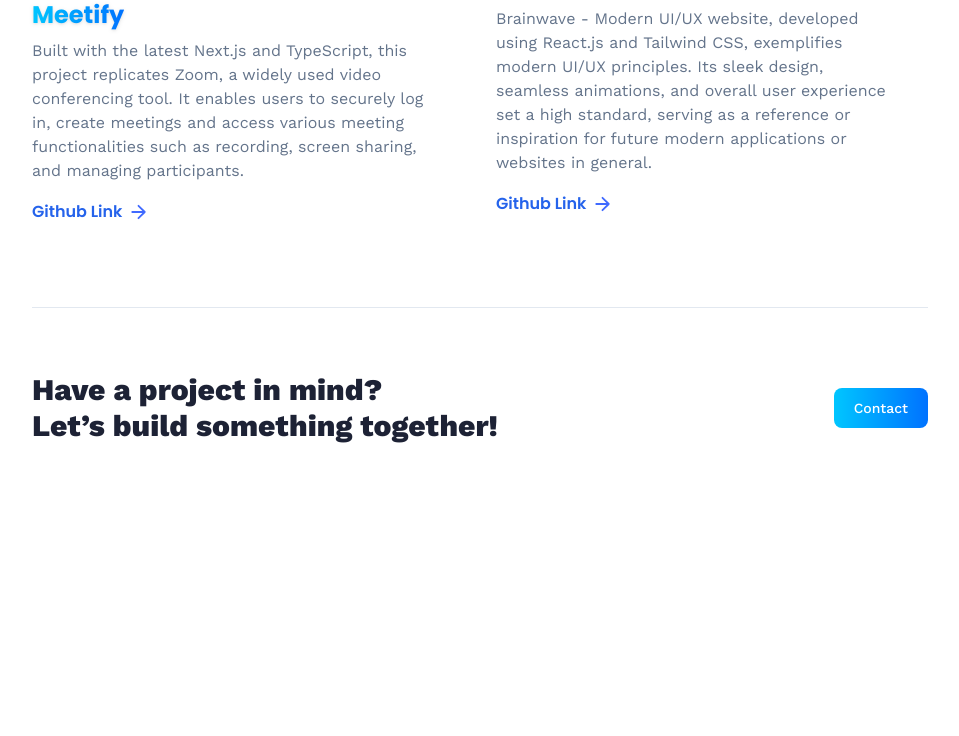
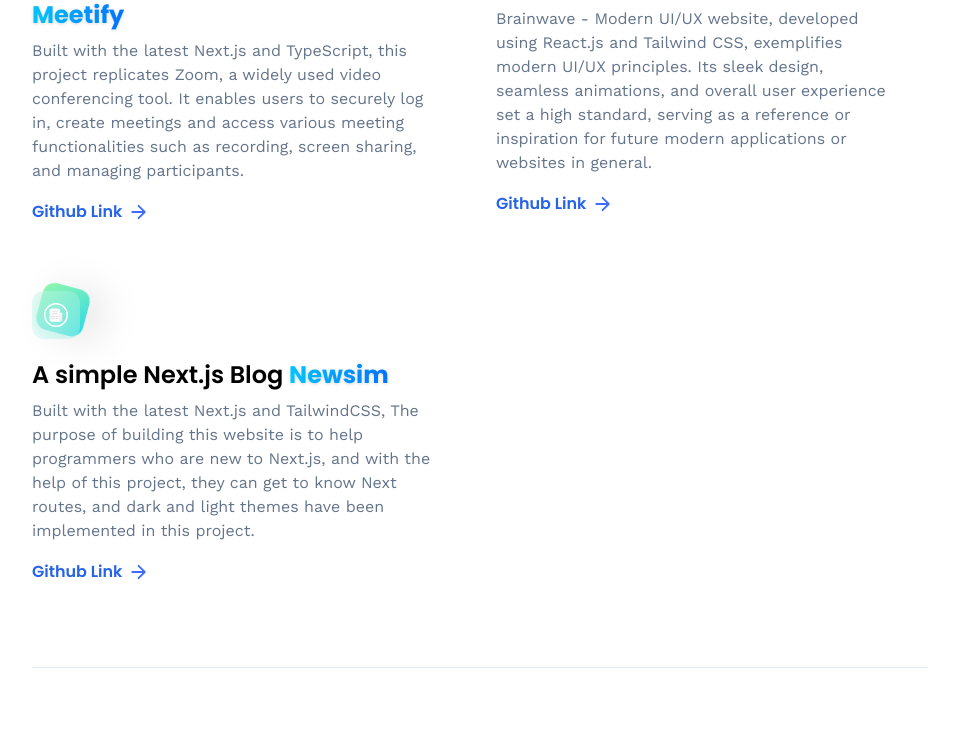
Before and after one commit to mhsenam/3D-Portfolio, a React (Vite) app: page /projects in a window 1280 px wide. Shown: the part 459-1195 px from the top of the page, without its empty margins (160-1119 px from the left). Before the commit the page ends 967 px from the top, so only its background shows below. Built offline with nearby package versions, Linux system fonts and the light colour scheme; no server answers.

Commit message:
added newsim project

```diff
--- a/src/assets/icons/index.js
+++ b/src/assets/icons/index.js
@@ -28,6 +28,7 @@ import soundon from './soundon.png'
 import soundoff from './soundoff.png'
 import video from './video.svg'
 import brainwave from './brainwave.svg'
+import newsim from './newsim.svg'
 
 export {
     css,
@@ -59,5 +60,6 @@ export {
     soundon,
     soundoff,
     video,
-    brainwave
+    brainwave,
+    newsim
 }
--- a/src/constants/index.js
+++ b/src/constants/index.js
@@ -25,7 +25,8 @@ import {
   threads,
   typescript,
   video,
-  brainwave
+  brainwave,
+  newsim
 } from "../assets/icons";
 
 export const skills = [
@@ -196,4 +197,12 @@ export const projects = [
     link: 'https://github.com/mhsenam/brainwave',
     s_text: 'Brainwave'
   },
+  {
+    iconUrl: newsim,
+    theme: 'btn-back-green',
+    name: 'A simple Next.js Blog ',
+    description: 'Built with the latest Next.js and TailwindCSS, The purpose of building this website is to help programmers who are new to Next.js, and with the help of this project, they can get to know Next routes, and dark and light themes have been implemented in this project.',
+    link: 'https://github.com/mhsenam/next.js-blog',
+    s_text: 'Newsim'
+  },
 ];
```
Also changed, not shown: src/assets/icons/newsim.svg (added).
